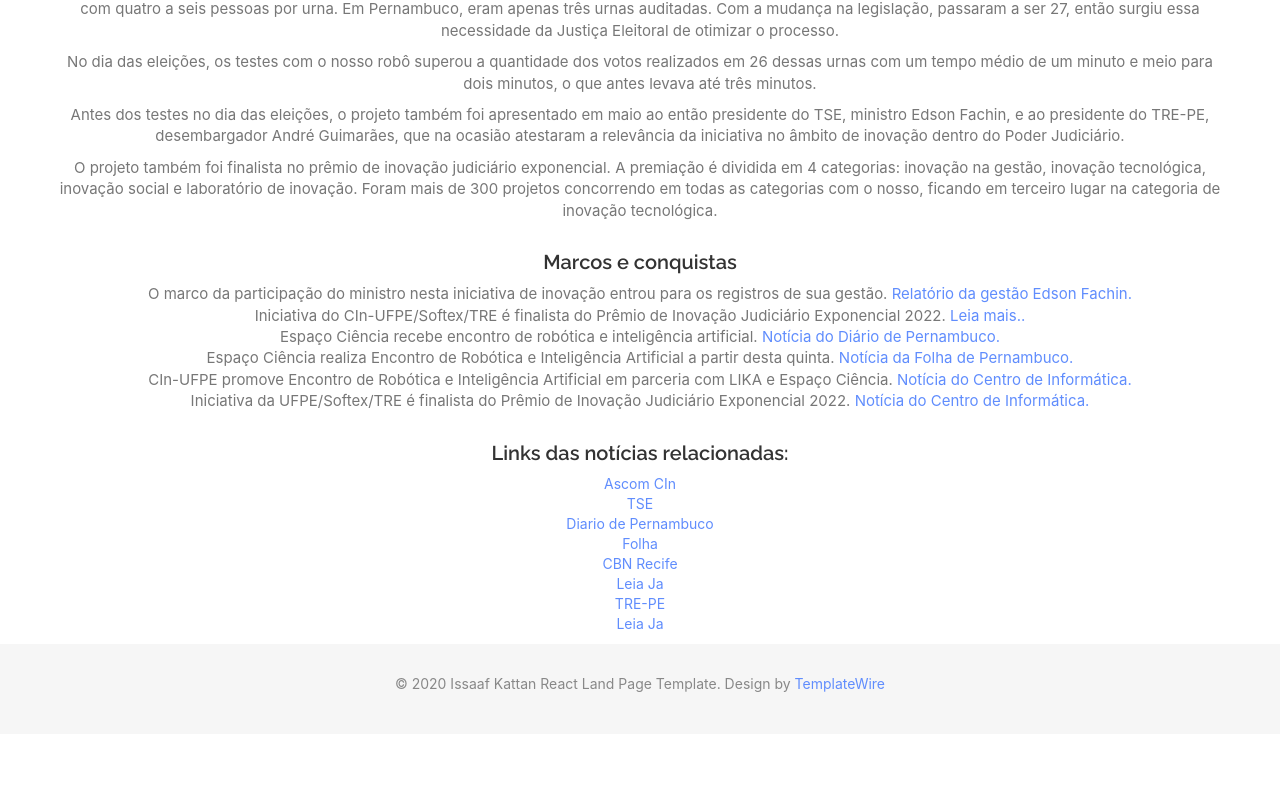
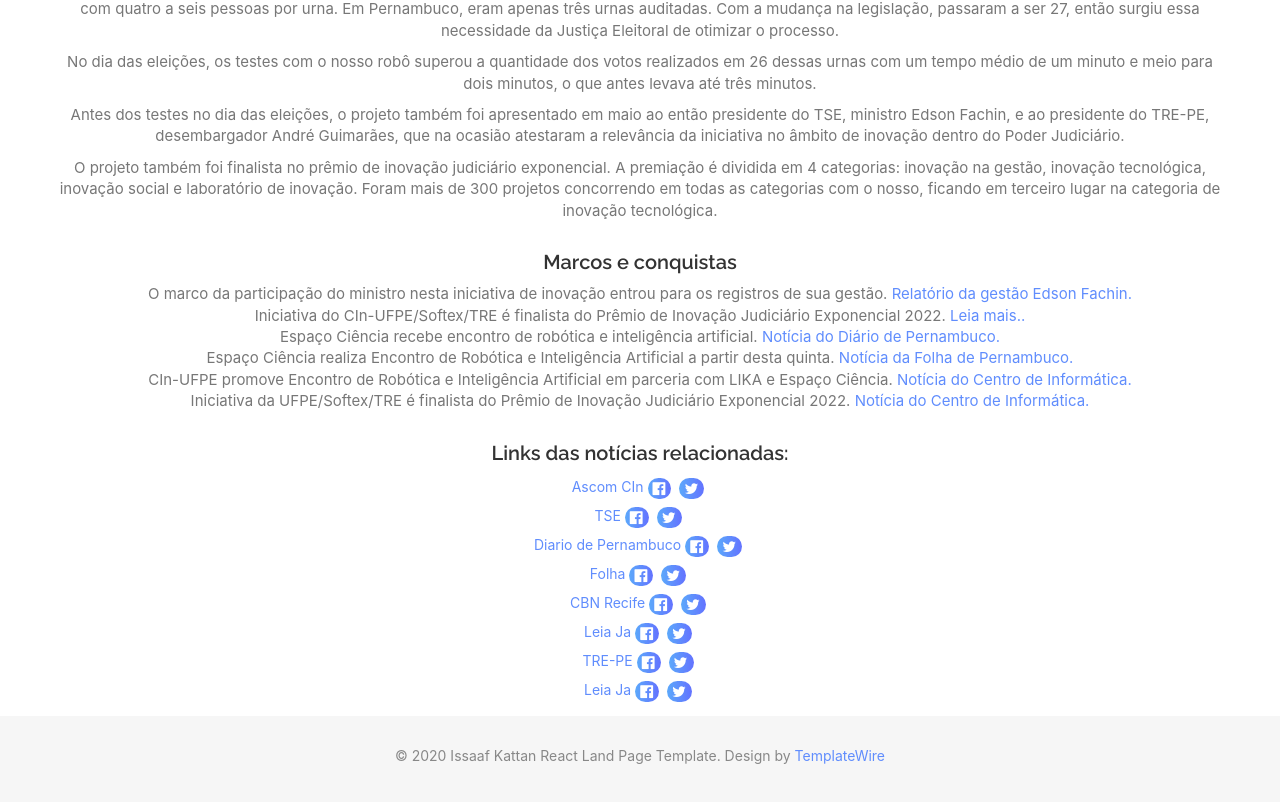
Before and after one commit to Curso-de-Robotica-e-IA/curso-de-robotica-ia.github.io, a React (Create React App) app: page /project-0 in a window 1280 px wide. Shown: the part 996-1798 px from the top of the page. Before the commit the page ends 1730 px from the top, so only its background shows below. Built offline with nearby package versions, Linux system fonts and the light colour scheme; what smooth-scroll would draw is missing.

Commit message:
icons ready

```diff
--- a/src/components/blogPost.jsx
+++ b/src/components/blogPost.jsx
@@ -144,6 +144,8 @@ export const BlogPost = (props) => {
                           <a href={url} target="_blank" rel="noopener noreferrer">
                             {name}
                           </a>
+                          <button id="fb" className="btn  btn-cm page-scroll"><i class="fa fa-facebook-official" aria-hidden="true"></i></button>
+                          <button id="twitter" className="btn  btn-cm page-scroll"><i class="fa fa-twitter" aria-hidden="true"></i></button>
                         </div>
                       }
                     </li>
```
